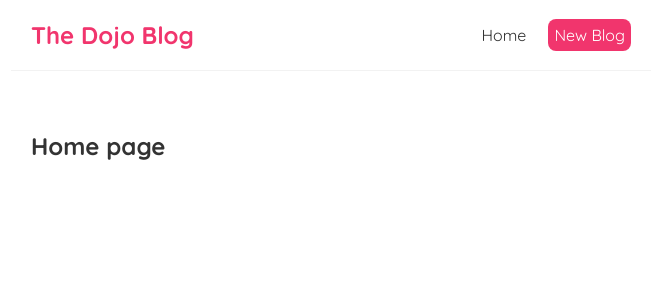
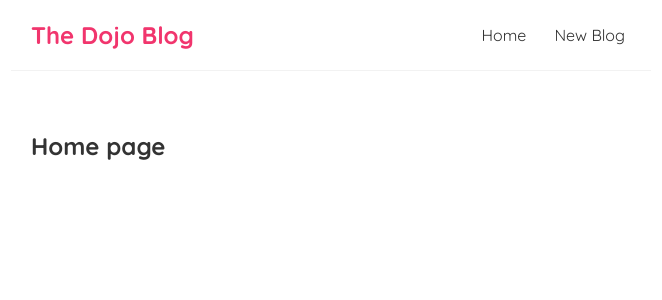
Before and after one commit to Crawford30/Dojo-blog, a React (Create React App) app: page / in a window 1280 px wide. Shown: the top 300 px of the page, without its empty margins (309-971 px from the left). Built offline with nearby package versions, Linux system fonts and the light colour scheme.

Commit message:
Refactored Inline styling

```diff
--- a/src/Navbar.js
+++ b/src/Navbar.js
@@ -4,11 +4,7 @@ const Navbar = () => {
             <h1>The Dojo Blog</h1>
             <div className="links">
                 <a href="/">Home</a>
-                <a href="/create" style={{
-                    color: 'white',
-                    backgroundColor: '#f1356d',
-                    borderRadius: '8px',
-                }}>New Blog</a>
+                <a href="/create">New Blog</a>
 
             </div>
         </nav>
```
